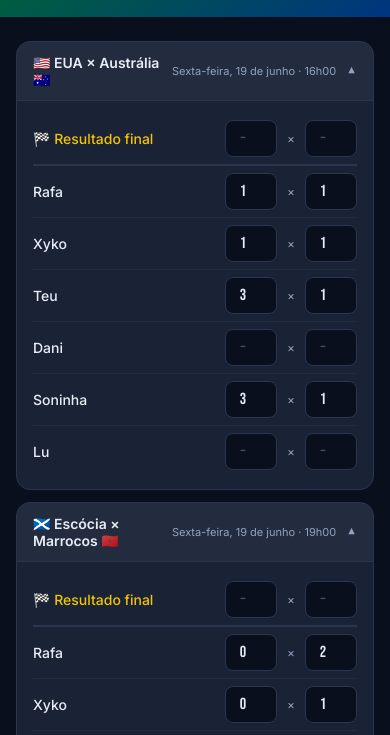
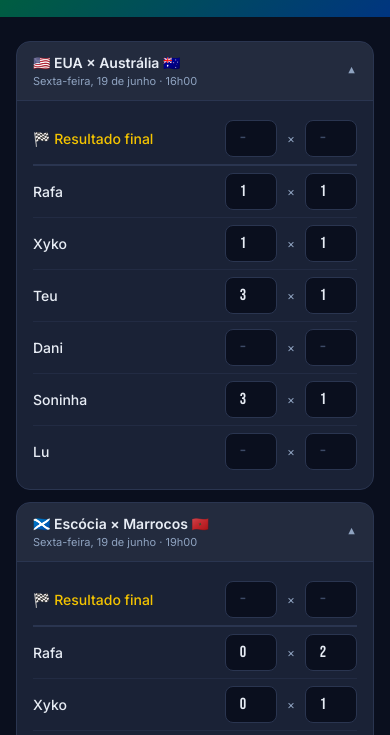
Before and after one commit to rafamoreira08/bolao-copa-2026, a plain HTML site: page palpites.html in a window 390 px wide. Shown: the part 89-824 px from the top of the page. Drawn offline with Linux system fonts and the light colour scheme.

Commit message:
palpites: layout mobile titulo 2 linhas, badge separado, buscar acima encerrados

```diff
--- a/palpites.html
+++ b/palpites.html
@@ -32,11 +32,14 @@
   .jogo-bloco{background:var(--card);border:1px solid var(--borda);border-radius:14px;margin-bottom:12px;overflow:hidden;}
   .jogo-bloco.encerrado{border-color:var(--verde-escuro);}
   .jogo-bloco.proximo{opacity:0.75;}
-  .jogo-titulo{background:rgba(255,255,255,0.04);padding:12px 16px;display:flex;justify-content:space-between;align-items:center;gap:8px;border-bottom:1px solid var(--borda);font-weight:600;font-size:14px;cursor:pointer;user-select:none;transition:background 0.15s;}
+  .jogo-titulo{background:rgba(255,255,255,0.04);padding:12px 16px;display:flex;justify-content:space-between;align-items:center;gap:8px;border-bottom:1px solid var(--borda);cursor:pointer;user-select:none;transition:background 0.15s;}
   .jogo-titulo:hover{background:rgba(255,255,255,0.07);}
   .jogo-bloco.encerrado .jogo-titulo{background:rgba(0,166,81,0.06);}
-  .jogo-titulo .meta{font-size:11px;color:var(--texto2);font-weight:400;white-space:nowrap;}
-  .jogo-titulo .seta{font-size:11px;color:var(--texto2);margin-left:4px;transition:transform 0.2s;}
+  .titulo-esq{display:flex;flex-direction:column;gap:3px;min-width:0;}
+  .titulo-times{font-weight:600;font-size:14px;white-space:nowrap;overflow:hidden;text-overflow:ellipsis;}
+  .titulo-meta{font-size:11px;color:var(--texto2);white-space:nowrap;overflow:hidden;text-overflow:ellipsis;}
+  .titulo-dir{display:flex;align-items:center;gap:6px;flex-shrink:0;margin-left:6px;}
+  .jogo-titulo .seta{font-size:11px;color:var(--texto2);transition:transform 0.2s;}
   .jogo-bloco.aberto .seta{transform:rotate(180deg);}
   .placar-enc{font-family:'Bebas Neue',sans-serif;font-size:16px;letter-spacing:2px;color:var(--amarelo);background:rgba(244,196,0,0.1);border:1px solid rgba(244,196,0,0.35);border-radius:20px;padding:2px 10px;margin-left:8px;white-space:nowrap;}
   .jogo-corpo{padding:12px 16px;display:none;}
@@ -78,7 +81,6 @@
   <div class="acoes">
     <button onclick="publicar()" class="pub" id="btn-pub">🚀 Publicar</button>
     <button class="sec" onclick="gerarEMostrar()">📄 Ver arquivo gerado</button>
-    <button class="buscar" onclick="buscarProximos()">📅 Buscar próximos jogos</button>
   </div>
   <div id="pub-status"></div>
   <div class="aviso" style="margin-top:24px">
@@ -190,6 +192,7 @@ function montar(){
     html+=`<div class="secao-titulo proximos">📅 Próximos Jogos <span>— ainda sem palpites</span></div>`;
     proximos.forEach(([j,idx])=>{html+=blocoJogo(j,idx,'proximo','');});
   }
+  html+=`<div style="text-align:center;margin:24px 0 8px"><button class="buscar" onclick="buscarProximos()">📅 Buscar próximos jogos</button></div>`;
   if(passados.length>0){
     html+=`<div class="secao-titulo">✅ Jogos Encerrados <span>— toque para editar</span></div>`;
     passados.forEach(([j,idx])=>{html+=blocoJogo(j,idx,'encerrado','');});
@@ -218,11 +221,11 @@ function blocoJogo(j,idx,tipo,classeExtra){
   const ct=tipo==='encerrado'?' encerrado':tipo==='proximo'?' proximo':'';
   return `<div class="jogo-bloco${ct}${classeExtra}">
     <div class="jogo-titulo" onclick="this.parentElement.classList.toggle('aberto')">
-      <span style="display:flex;align-items:center;gap:0;flex-wrap:wrap">${j.casa} × ${j.fora}${badge}</span>
-      <span style="display:flex;align-items:center;gap:6px">
-        <span class="meta">${j.dia} · ${j.hora}</span>
-        <span class="seta">▼</span>
-      </span>
+      <div class="titulo-esq">
+        <span class="titulo-times">${j.casa} × ${j.fora}</span>
+        <span class="titulo-meta">${j.dia} · ${j.hora}</span>
+      </div>
+      <div class="titulo-dir">${badge}<span class="seta">▼</span></div>
     </div>
     <div class="jogo-corpo">${linhas}</div>
   </div>`;
```
